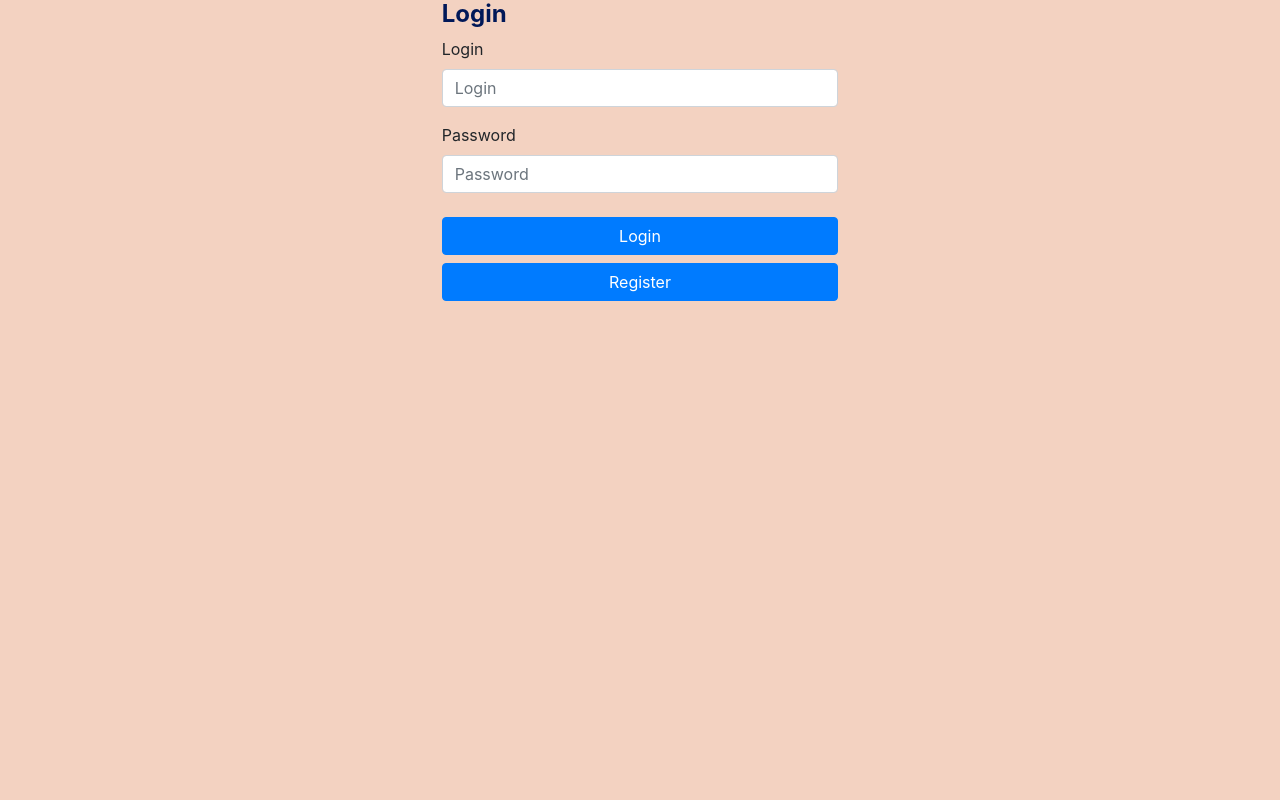
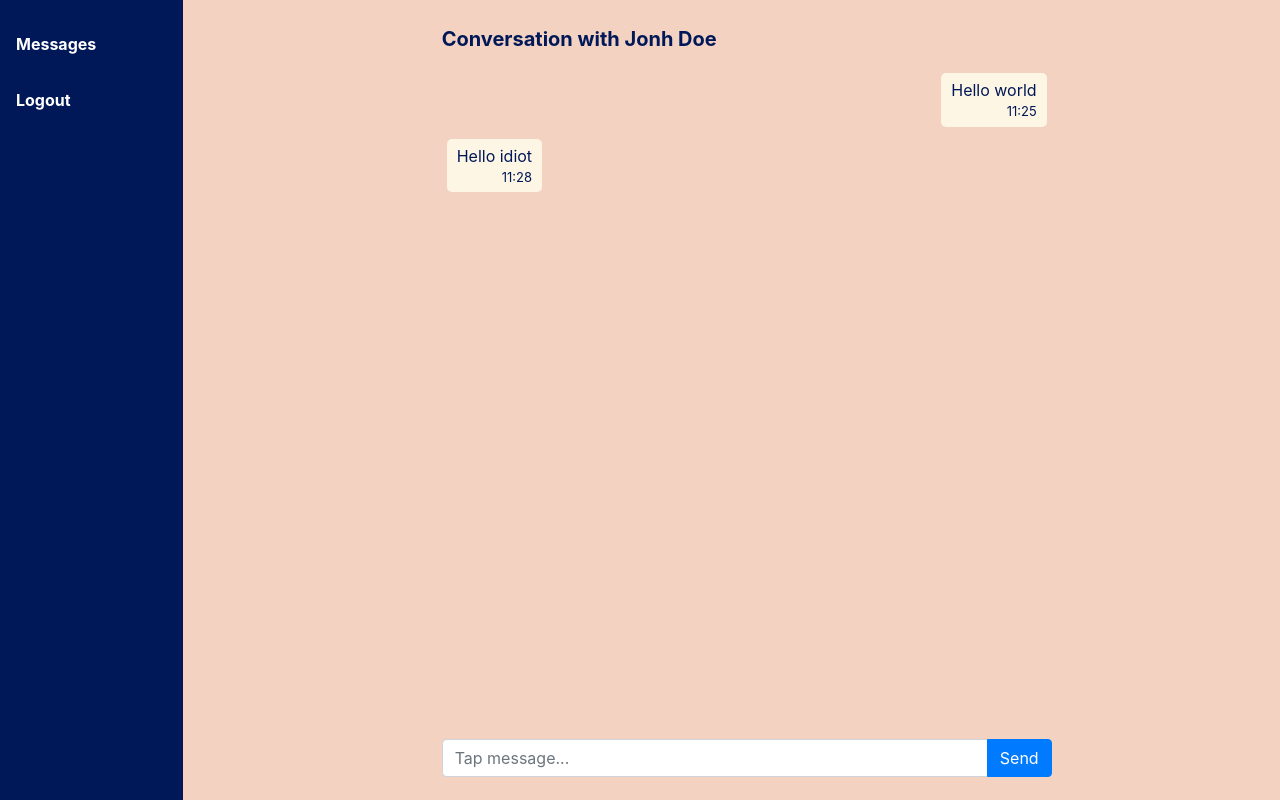
Before and after one commit to PeterKvayt/NoneMes, an Angular app in the folder src/AngularApp/ClientApp/: page /conversation in a window 1280 px wide. Built offline with nearby package versions, Linux system fonts and the light colour scheme.

Commit message:
Add conversation view.

```diff
--- /dev/null
+++ b/src/AngularApp/ClientApp/src/app/component-elements/Messsage.ts
@@ -0,0 +1,13 @@
+export class Message{
+  constructor(text: string, time: string, owner: boolean) {
+    this.text = text;
+    this.time = time;
+    this.owner = owner;
+  }
+
+  public text: string;
+
+  public time: string;
+
+  public owner: boolean;
+}
--- /dev/null
+++ b/src/AngularApp/ClientApp/src/app/views/conversation/conversation.component.css
@@ -0,0 +1,46 @@
+.dashboard-box{
+  margin-top: 5px;
+  padding: 1rem 0;
+  display: block;
+  position: relative;
+  bottom: 0;
+}
+
+.conversation-title{
+  font-weight: 700;
+  color: var(--dark-background);
+  font-size: 20px;
+  margin-bottom: 1rem;
+}
+
+.message-box{
+  overflow-y: scroll;
+  overflow-x: hidden;
+  height: 81vh;
+  width: 100%;
+}
+
+.message-wrapper, .own-message-wrapper{
+  display: block;
+}
+
+.own-message-wrapper{
+  text-align: end;
+}
+
+.message{
+  color: var(--dark-background);
+  text-align: start;
+  overflow: hidden;
+  margin: 3px 5px;
+  padding: 5px 10px;
+  background-color: var(--ligth-background);
+  display: inline-block;
+  border-radius: 5px;
+}
+
+.message-time{
+  display: block;
+  text-align: end;
+  font-size: 13px;
+}
--- /dev/null
+++ b/src/AngularApp/ClientApp/src/app/views/conversation/conversation.component.html
@@ -0,0 +1,39 @@
+<div class="row">
+
+  <div class="col-lg-2">
+    <app-nav-menu [items]='navItems'></app-nav-menu>
+  </div>
+
+  <div class="col-lg-6 mt-4 offset-lg-2">
+
+    <div class="conversation-title">
+      Conversation with Jonh Doe
+    </div>
+
+    <div class="message-box">
+    <ng-container *ngFor='let message of messages'>
+
+        <div
+          [class.own-message-wrapper]='message.owner'>
+          <div class="message">
+            {{message.text}}
+          <span class="message-time">{{message.time}}</span>
+          </div>
+
+        </div>
+
+      </ng-container>
+    </div>
+
+    <div class="dashboard-box">
+      <div class="input-group">
+        <input class="form-control" placeholder="Tap message..." aria-describedby="button-send"/>
+        <div class="input-group-append">
+          <button class="btn btn-primary" type="button" id="button-send">Send</button>
+        </div>
+      </div>
+    </div>
+
+  </div>
+
+</div>
--- /dev/null
+++ b/src/AngularApp/ClientApp/src/app/views/conversation/conversation.component.ts
@@ -0,0 +1,29 @@
+import { Component, OnInit } from '@angular/core';
+import { NavMenuItem } from 'src/app/component-elements/NavMenuItem';
+import { Message } from 'src/app/component-elements/Messsage';
+
+@Component({
+  selector: 'app-conversation',
+  templateUrl: './conversation.component.html',
+  styleUrls: ['./conversation.component.css']
+})
+export class ConversationComponent implements OnInit {
+
+  constructor() { }
+
+  public navItems = [
+    new NavMenuItem('Messages', 'messages'),
+    new NavMenuItem('Logout', '#'),
+  ];
+
+  // Mock messages: should be sort by date and time,
+  // true means own messages, false - companion.
+  public messages = [
+    new Message('Hello world', '11:25', true),
+    new Message('Hello idiot', '11:28', false),
+  ];
+
+  ngOnInit() {
+  }
+
+}
```
Also changed, not shown: src/AngularApp/ClientApp/src/app/app.module.ts (+5 -2 lines).
